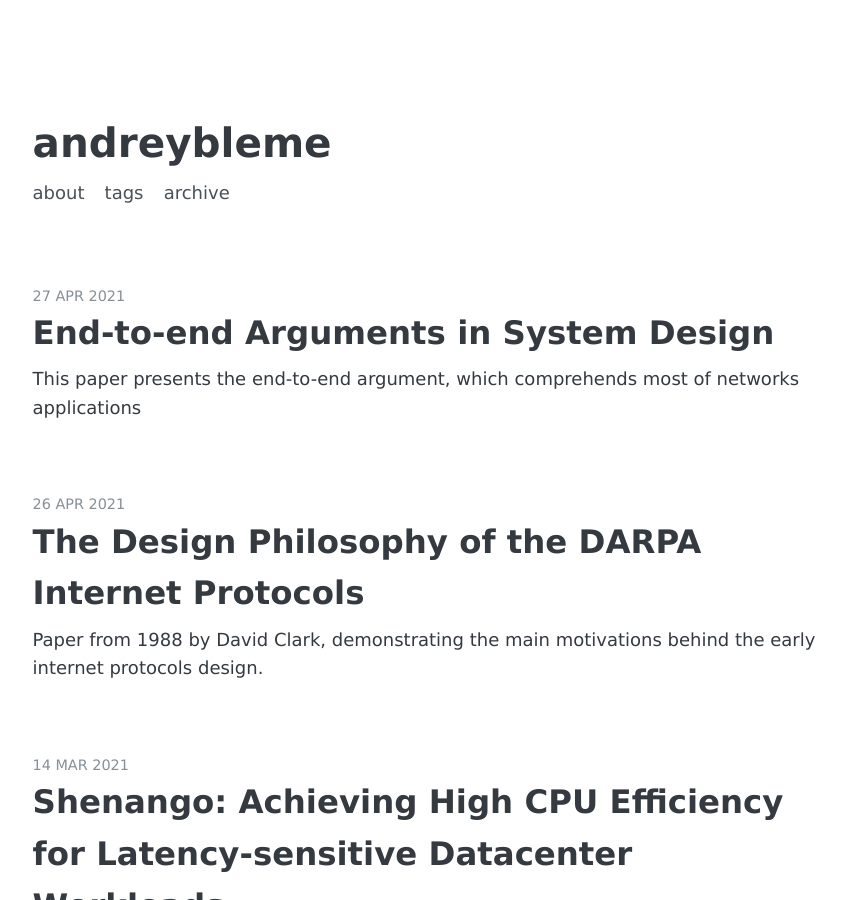
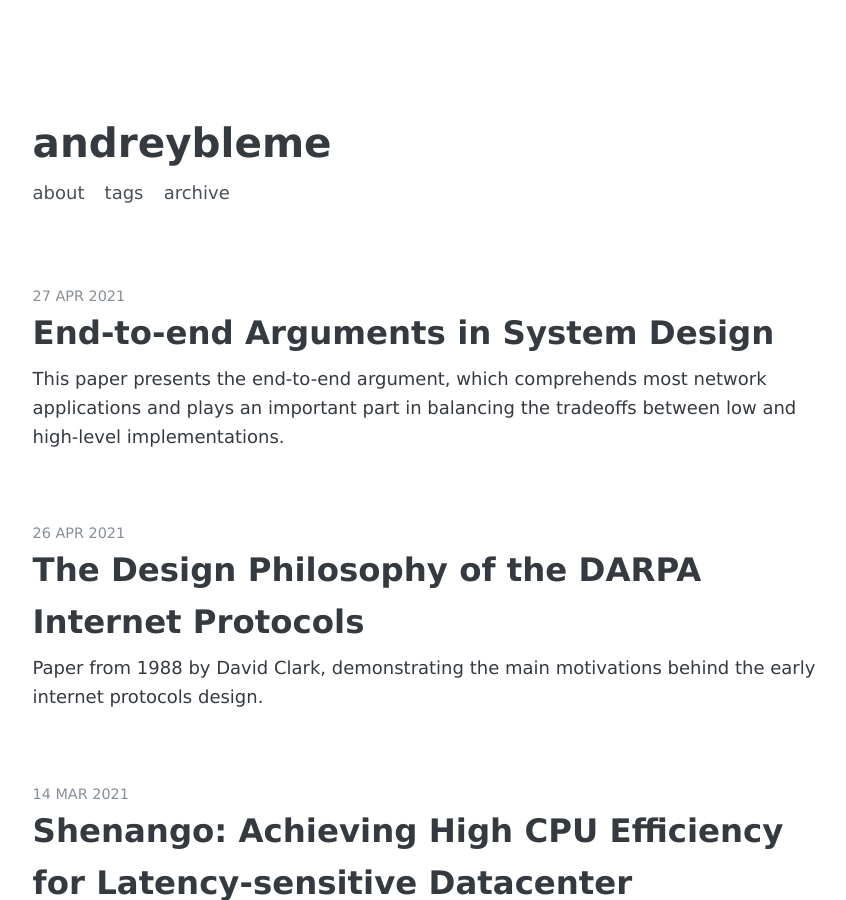
Before and after one commit to andreybleme/andreybleme.github.io, a Jekyll site: the page built from index.html, in a window 1280 px wide and 900 px high. Shown: the whole window, without its empty margins (210-1056 px from the left). Built offline with Jekyll 4.4.1, drawn with Linux system fonts in a browser that asks for light colours; nearby versions of some CDN libraries; some web fonts are replaced; the list of posts is cut into pages by our own code.

Commit message:
New post: Summary of the paper: End-to-end Arguments in System Design

```diff
--- a/_posts/2021-04-27-end-to-end-arguments-in-system-design-summary.markdown
+++ b/_posts/2021-04-27-end-to-end-arguments-in-system-design-summary.markdown
@@ -1,7 +1,7 @@
 ---
 layout: post
 title:  "End-to-end Arguments in System Design"
-description: "This paper presents the end-to-end argument, which comprehends most of networks applications"
+description: "This paper presents the end-to-end argument, which comprehends most network applications and plays an important part in balancing the tradeoffs between low and high-level implementations."
 date:   2021-04-27 23:40:00
 tags: [networking, paper-summary]
 comments: true
```
